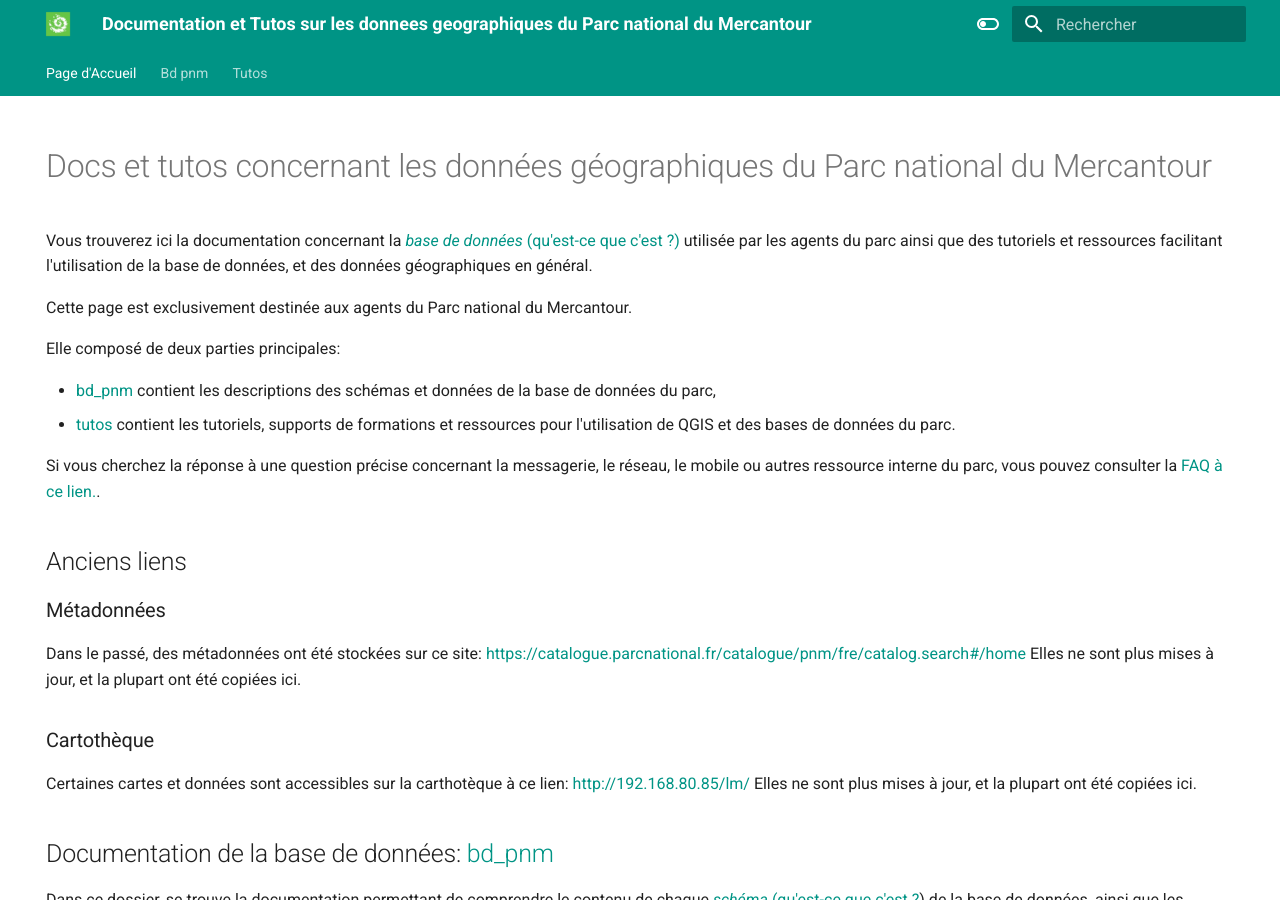
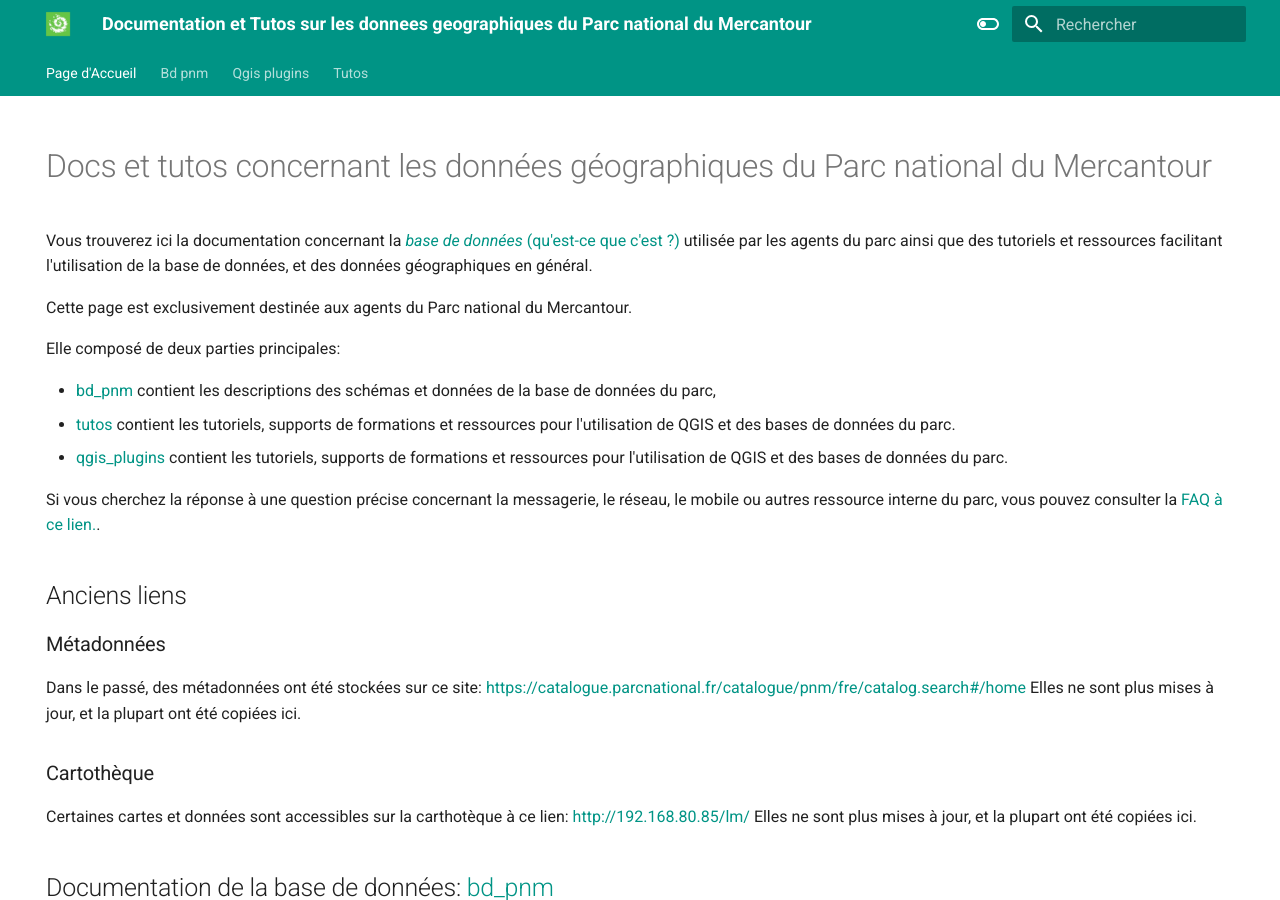
Before and after one commit to PnMercantour/donnees, an MkDocs documentation site: the page built from docs/index.md, in a window 1280 px wide and 900 px high. Built offline with MkDocs 1.6.1 and Material for MkDocs 9.7.7, drawn with Linux system fonts in a browser that asks for light colours; some of the changed lines change nothing that is shown.

Commit message:
add qgis plugins table

```diff
--- a/docs/index.md
+++ b/docs/index.md
@@ -15,6 +15,7 @@
 
  - [bd_pnm](./bd_pnm/index.md) contient les descriptions des schémas et données de la base de données du parc,
  - [tutos](./tutos/README.md) contient les tutoriels, supports de formations et ressources pour l'utilisation de QGIS et des bases de données du parc.
+ - [qgis_plugins](./qgis_plugins/plugins_list.md) contient les tutoriels, supports de formations et ressources pour l'utilisation de QGIS et des bases de données du parc.
 
 
 Si vous cherchez la réponse à une question précise concernant la messagerie, le réseau, le mobile ou autres ressource interne du parc, vous pouvez consulter la [FAQ à ce lien.](https://pnmercantour.github.io/faq/).
--- /dev/null
+++ b/docs/qgis_plugins/plugins_list.md
@@ -0,0 +1,73 @@
+# Liste des plugins QGIS
+
+<div style="display: flex; gap: 2rem; align-items: flex-start;">
+
+  <!-- Table des matières flottante -->
+  <div id="toc" style="flex: 0 0 250px; position: sticky; top: 20px; max-height: 90vh; overflow-y: auto; border:1px solid #ddd; padding: 1rem; border-radius:8px; background:#f9f9f9;">
+  </div>
+
+  <!-- Conteneur des cartes -->
+  <div id="plugins" style="flex: 1; display: grid; grid-template-columns: repeat(auto-fill,minmax(300px,1fr)); gap: 1rem;"></div>
+
+</div>
+
+<script>
+fetch("https://qgis-depot.mercantour.eu/plugins.xml")
+  .then(resp => resp.text())
+  .then(str => (new window.DOMParser()).parseFromString(str, "text/xml"))
+  .then(xml => {
+    let plugins = Array.from(xml.getElementsByTagName("pyqgis_plugin"));
+    let container = document.getElementById("plugins");
+    let toc = document.getElementById("toc");
+
+    // Trier les plugins par nom
+    plugins.sort((a, b) => {
+      let nameA = a.getAttribute("name")?.toLowerCase() || "";
+      let nameB = b.getAttribute("name")?.toLowerCase() || "";
+      return nameA.localeCompare(nameB);
+    });
+
+    let tocHtml = "<h2 style='margin-top:0; font-size:0.8rem;'>Table alphabétique</h2>";
+    tocHtml += "<ul style='padding-left:1rem; font-size:0.7rem; line-height:0.8;'>";
+
+    plugins.forEach((plugin, idx) => {
+      let name = plugin.getAttribute("name") || "Sans nom";
+      let version = plugin.getAttribute("version") || "N/A";
+      let description = plugin.getElementsByTagName("description")[0]?.textContent || "";
+      let homepage = plugin.getElementsByTagName("homepage")[0]?.textContent || "";
+      let repository = plugin.getElementsByTagName("repository")[0]?.textContent || "";
+      let tracker = plugin.getElementsByTagName("tracker")[0]?.textContent || "";
+
+      // Id unique pour l'ancre
+      let anchorId = "plugin-" + idx;
+      tocHtml += `<li style="margin-bottom:0.3rem;"><a href="#${anchorId}">${name}</a></li>`;
+
+      let card = document.createElement("div");
+      card.id = anchorId;
+      card.style.border = "1px solid #ddd";
+      card.style.borderRadius = "8px";
+      card.style.padding = "15px";
+      card.style.boxShadow = "0 2px 4px rgba(0,0,0,0.1)";
+      card.style.background = "#fff";
+
+      card.innerHTML = `
+        <h3 style="margin-top:0">${name} <small style="color:#666">v${version}</small></h3>
+        <p>${description}</p>
+        <ul style="padding-left:18px; margin:0">
+          ${homepage ? `<li><a href="${homepage}" target="_blank">Documentation</a></li>` : ""}
+          ${repository ? `<li><a href="${repository}" target="_blank">Code Source</a></li>` : ""}
+          ${tracker ? `<li><a href="${tracker}" target="_blank">Rapporter un problème</a></li>` : ""}
+        </ul>
+      `;
+
+      container.appendChild(card);
+    });
+
+    tocHtml += "</ul>";
+    toc.innerHTML = tocHtml;
+  })
+  .catch(err => {
+    document.getElementById("plugins").innerHTML = "<p style='color:red'>Impossible de charger la liste des plugins.</p>";
+    console.error(err);
+  });
+</script>
```
